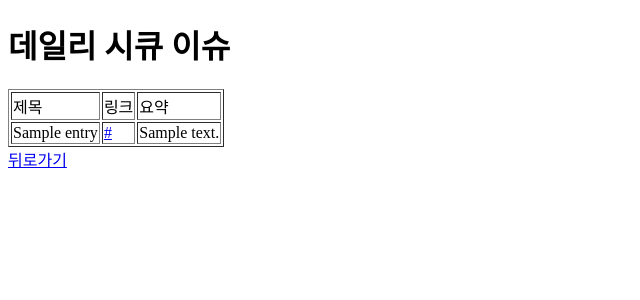
After one commit to SK-team-Project/SK-python-project, a Flask app: template templates/daily_rss.html in a window 1280 px wide. The commit adds this page. Shown: the top 300 px of the page, without its empty margins (0-640 px from the left). Run offline with Flask 3, Linux system fonts and the light colour scheme; the template is opened without the code that fills it: most values are stand-ins (such as "Sample title", 1, 10 or a date in 2020).

Commit message:
[feat] RSS function added

```diff
--- /dev/null
+++ b/templates/daily_rss.html
@@ -0,0 +1,27 @@
+<!DOCTYPE html>
+<html lang="en">
+<head>
+    <meta charset="UTF-8">
+    <meta name="viewport" content="width=device-width, initial-scale=1.0">
+    <title>Document</title>
+</head>
+<body>
+    <h1>데일리 시큐 이슈</h1>
+    <table border="1">
+        <tr>
+            <td>제목</td>
+            <td>링크</td>
+            <td>요약</td>
+        </tr>
+        {% for entry in feed.entries %}
+        <tr>
+            <td>{{ entry.title }}</td>
+            <td><a href="{{ entry.link }}">{{ entry.link }}</a></td>
+            <td>{{ entry.description }}</td>
+        </tr>
+        {% endfor %}
+    </table>
+
+    <a href="{{ url_for('threadAll.allThreads') }}" class="btn btn-secondary me-2">뒤로가기</a>
+</body>
+</html>
--- a/templates/thread_all.html
+++ b/templates/thread_all.html
@@ -130,6 +130,8 @@
     <div class="table-title">
         <h3>게시글 목록</h3>
         <a href="{{ url_for('threadAll.writePage') }}" class="write-link">글쓰기</a>
+        <a href="{{ url_for('threadAll.dailyNews') }}" class="write-link">데일리시큐 이슈</a>
+        <a href="{{ url_for('threadAll.secureNews') }}" class="write-link">보안 뉴스</a>
     </div>
 
     <table class="table-fill">
```
Also changed, not shown: config/RSS.py (added, +17 -0 lines), templates/secureRule.html (added, +27 -0 lines), thread_post/threadPostController.py (+13 -0 lines), app.py (line endings or trailing spaces).
